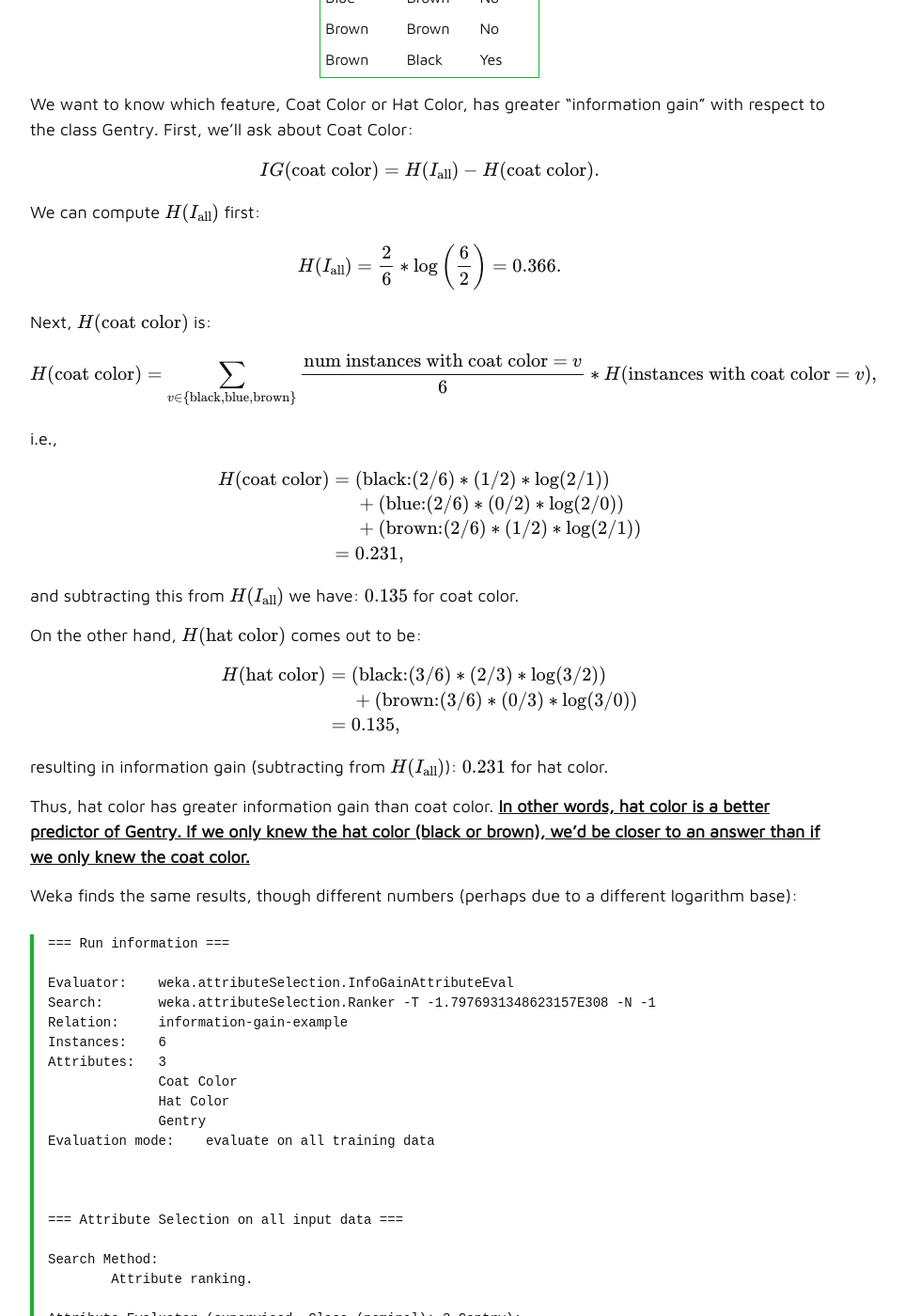
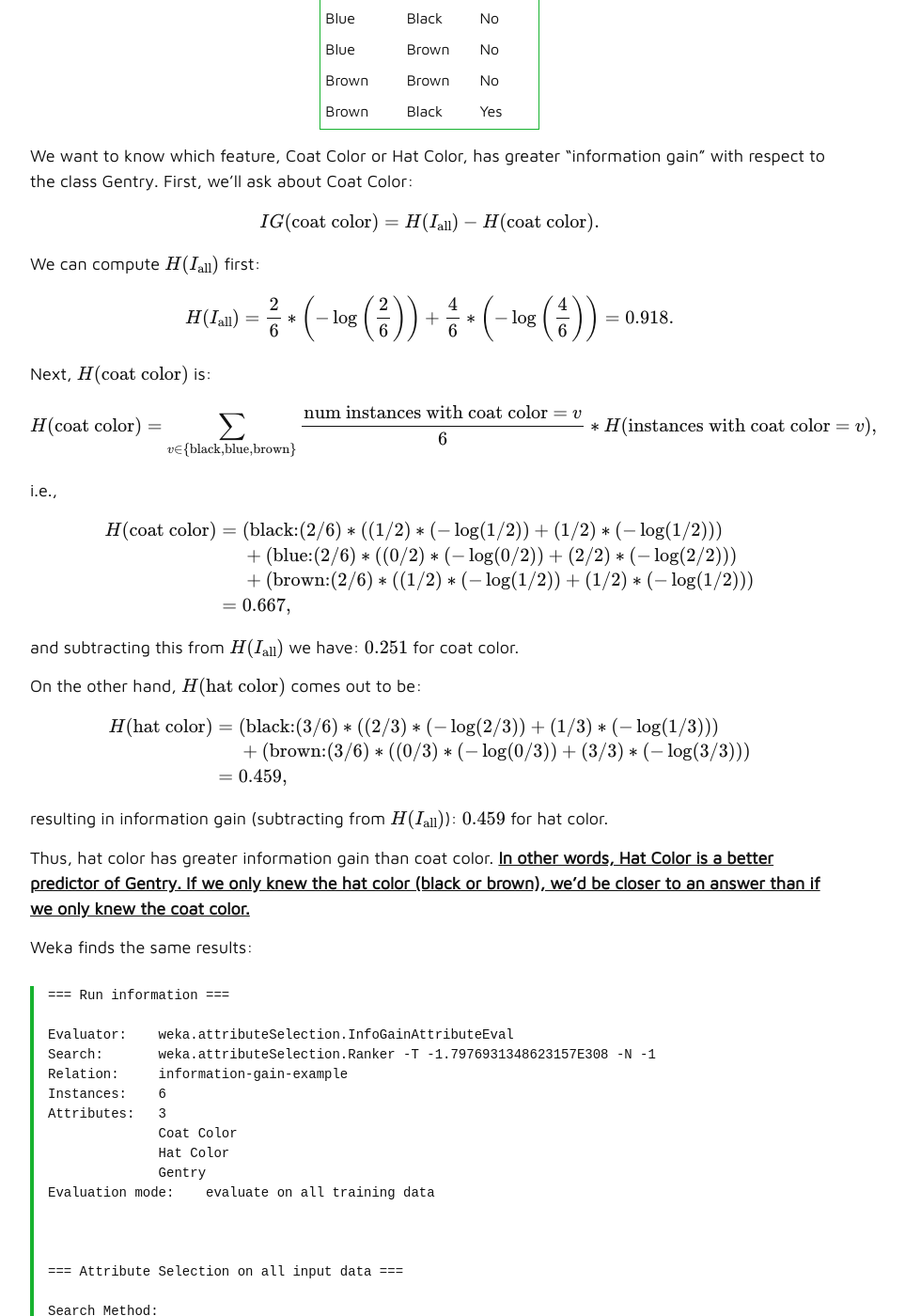
Before and after one commit to joshuaeckroth/csci431-website, a Jekyll site: the page built from notes/feature-engineering.md, in a window 1280 px wide and 1400 px high, scrolled down 3364 px. Shown: the whole window at 94% size, without its empty margins (183-1146 px from the left). Built offline with Jekyll 4.4.1, drawn with Linux system fonts in a browser that asks for light colours; some web fonts are replaced; formulas are drawn with MathJax 3; some of the changed text lies outside the part shown.

Commit message:
Fixed calculations in feature engineering notes

````diff
--- a/notes/feature-engineering.md
+++ b/notes/feature-engineering.md
@@ -94,7 +94,10 @@ $$
 where $I_{\text{all}}$ means "all instances" and $H(I)$ is defined as:
 
 $$
-H(I)=\frac{\text{num of instances in } I \text{ with class}}{\text{num of instances in } I} * \log\left(\frac{\text{num of instances in } I}{\text{num of instances in } I \text{ with class}}\right),
+\begin{eqnarray}
+H(I)&=&\frac{\text{num of instances in } I \text{ with class}}{\text{num of instances in } I} * \left(-\log\left(\frac{\text{num of instances in } I \text{ with class}}{\text{num of instances in } I}\right)\right) \\
+&&+\frac{\text{num of instances in } I \text{ without class}}{\text{num of instances in } I} * \left(-\log\left(\frac{\text{num of instances in } I \text{ without class}}{\text{num of instances in } I}\right)\right)
+\end{eqnarray}
 $$
 
 
@@ -124,7 +127,7 @@ $$
 We can compute $H(I_\text{all})$ first:
 
 $$
-H(I_\text{all})=\frac{2}{6}*\log\left(\frac{6}{2}\right) = 0.366.
+H(I_\text{all})=\frac{2}{6}*\left(-\log\left(\frac{2}{6}\right)\right) + \frac{4}{6}*\left(-\log\left(\frac{4}{6}\right)\right) = 0.918.
 $$
 
 Next, $H(\text{coat color})$ is:
@@ -137,30 +140,30 @@ i.e.,
 
 $$
 \begin{eqnarray}
-H(\text{coat color}) &=& (\text{black:} (2/6)*(1/2)*\log(2/1)) \\
-&& + (\text{blue:}(2/6)*(0/2)*\log(2/0)) \\
-&& + (\text{brown:}(2/6)*(1/2)*\log(2/1)) \\
-&=& 0.231,
+H(\text{coat color}) &=& (\text{black:} (2/6)*((1/2)*(-\log(1/2))+(1/2)*(-\log(1/2))) \\
+&& + (\text{blue:}(2/6)*((0/2)*(-\log(0/2))+(2/2)*(-\log(2/2))) \\
+&& + (\text{brown:}(2/6)*((1/2)*(-\log(1/2))+(1/2)*(-\log(1/2))) \\
+&=& 0.667,
 \end{eqnarray}
 $$
 
-and subtracting this from $H(I_\text{all})$ we have: $0.135$ for coat color.
+and subtracting this from $H(I_\text{all})$ we have: $0.251$ for coat color.
 
 On the other hand, $H(\text{hat color})$ comes out to be:
 
 $$
 \begin{eqnarray}
-H(\text{hat color}) &=& (\text{black:} (3/6)*(2/3)*\log(3/2)) \\
-&& + (\text{brown:} (3/6)*(0/3)*\log(3/0)) \\
-&=& 0.135,
+H(\text{hat color}) &=& (\text{black:} (3/6)*((2/3)*(-\log(2/3))+(1/3)*(-\log(1/3))) \\
+&& + (\text{brown:} (3/6)*((0/3)*(-\log(0/3))+(3/3)*(-\log(3/3))) \\
+&=& 0.459,
 \end{eqnarray}
 $$
 
-resulting in information gain (subtracting from $H(I_\text{all})$): $0.231$ for hat color.
+resulting in information gain (subtracting from $H(I_\text{all})$): $0.459$ for hat color.
 
-Thus, hat color has greater information gain than coat color. **In other words, hat color is a better predictor of Gentry. If we only knew the hat color (black or brown), we'd be closer to an answer than if we only knew the coat color.**
+Thus, hat color has greater information gain than coat color. **In other words, Hat Color is a better predictor of Gentry. If we only knew the hat color (black or brown), we'd be closer to an answer than if we only knew the coat color.**
 
-Weka finds the same results, though different numbers (perhaps due to a different logarithm base):
+Weka finds the same results:
 
 ```
 === Run information ===
````
